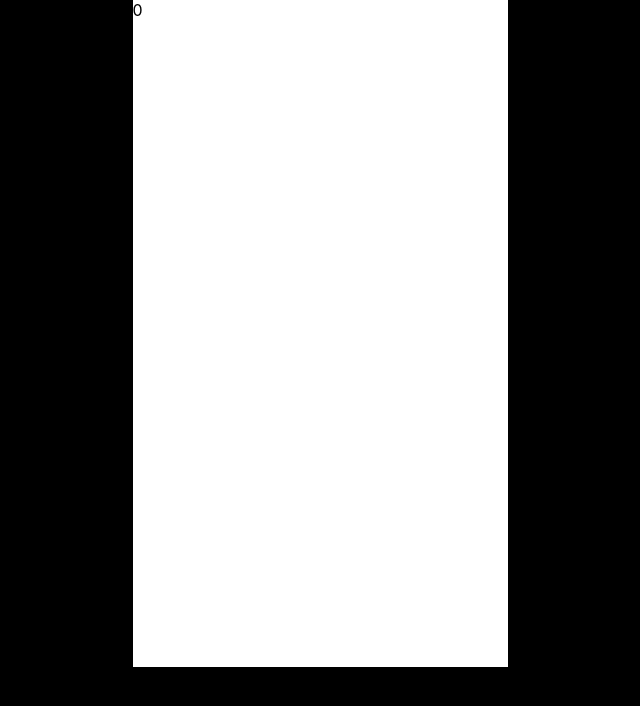
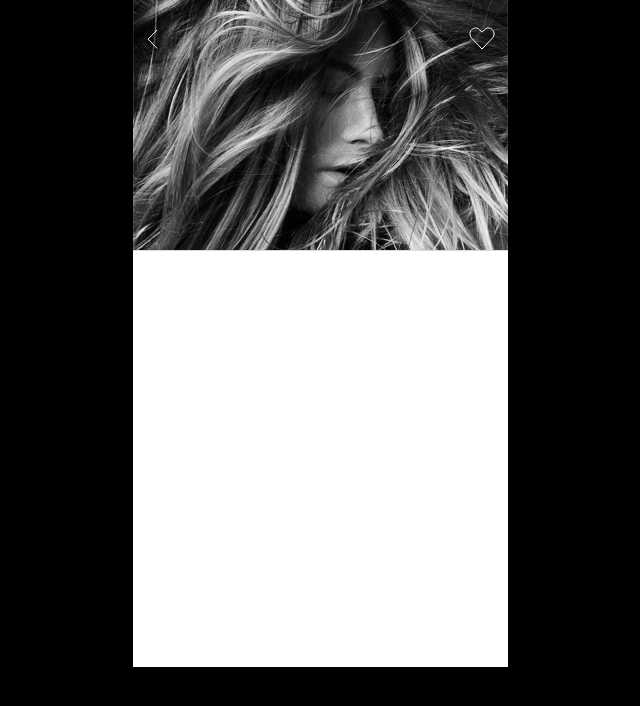
Before and after one commit to marcin505/cloudnine-test, a React (Create React App) app: page /#/salon-details/0 in a window 1280 px wide. Shown: the top 706 px of the page, without its empty margins (320-960 px from the left). Built offline with nearby package versions, Linux system fonts and the light colour scheme.

Commit message:
SalonView

```diff
--- /dev/null
+++ b/src/components/SalonView/SalonHeader/SalonHeader.tsx
@@ -0,0 +1,47 @@
+import React, { ReactElement } from 'react';
+import { Link } from 'react-router-dom';
+import styled from 'styled-components';
+import image from 'assets/image.jpg'
+import Button from 'components/common/Button/Button'
+import backIcon from 'assets/arrow-left-white2.svg';
+import heartIcon from 'assets/heart.svg'
+
+const SalonHeaderWrapper = styled.section`
+  display: flex;
+  flex-direction: column;
+  height: 251px;
+  background-image: url(${image});
+`;
+
+const Buttons = styled.section`
+  align-items: flex-end;
+  display: flex;
+  height: 36px;
+  justify-content: space-between;
+  padding: 23px 13px 8px 10px;
+`;
+
+const BackButton = styled(Link)`
+  text-align: left;
+  width: 30px;
+`;
+
+const HeartButton = styled(Button)`
+  text-align: right;
+  margin-bottom: 4px;
+`;
+
+const SalonHeader = (): ReactElement => (
+  <SalonHeaderWrapper>
+    <Buttons>
+      <BackButton to="/" >
+        <img src={backIcon} alt="back icon" />
+      </BackButton>
+      <HeartButton>
+        <img src={heartIcon} alt="hear icon" />
+      </HeartButton>
+    </Buttons>
+  </SalonHeaderWrapper>
+);
+
+export default SalonHeader;
--- a/src/components/SalonView/SalonView.tsx
+++ b/src/components/SalonView/SalonView.tsx
@@ -1,17 +1,21 @@
 import React, { ReactElement } from 'react';
-import { useParams } from 'react-router-dom';
 import styled from 'styled-components';
-import { ParamsType } from 'types';
+// import { useParams } from 'react-router-dom';
+// import { ParamsType } from 'types';
+import SalonHeader from './SalonHeader/SalonHeader';
 
-const ListViewWrapper = styled.section`
+const SalonViewWrapper = styled.section`
   background: #fff;
   height: 667px;
 `;
 
 const SalonView = (): ReactElement => {
-  const { salonId }: ParamsType = useParams();
+  // const { salonId }: ParamsType = useParams();
 
-  return <ListViewWrapper>{salonId}</ListViewWrapper>;
+  return (
+    <SalonViewWrapper>
+      <SalonHeader />
+    </SalonViewWrapper>);
 };
 
 export default SalonView;
--- a/src/components/SalonsListView/Header/Header.tsx
+++ b/src/components/SalonsListView/Header/Header.tsx
@@ -2,6 +2,7 @@ import React, { ReactElement } from 'react';
 import styled from 'styled-components';
 import backIcon from 'assets/arrow-left.svg';
 import filter from 'assets/filter.svg';
+import Button from 'components/common/Button/Button';
 
 interface HeaderProps {
   heading: string;
@@ -14,6 +15,14 @@ const HeaderWrapper = styled.section`
   height: 30px;
   justify-content: space-between;
   padding: 25px 15px 8px;
+`;
+
+const BackButton = styled(Button)`
+  text-align: left;
+`;
+
+const FilterButton = styled(Button)`
+  text-align: right;
 `;
 
 const Heading = styled.h1`
@@ -29,25 +38,16 @@ const Heading = styled.h1`
   text-align: center;
 `;
 
-const Button = styled.button`
-  background: none;
-  cursor: pointer;
-  width: 20px;
-  height: 20px;
-  padding: 0;
-  border: 0;
-`;
-
 const Header = ({ heading }: HeaderProps): ReactElement => {
   return (
     <HeaderWrapper>
-      <Button>
-        <img src={backIcon} alt="" />
-      </Button>
+      <BackButton>
+        <img src={backIcon} alt="back button" />
+      </BackButton>
       <Heading>{heading}</Heading>
-      <Button>
-        <img src={filter} alt="filter icon" />
-      </Button>
+      <FilterButton>
+        <img src={filter} alt="filter button" />
+      </FilterButton>
     </HeaderWrapper>
   );
 };
--- /dev/null
+++ b/src/components/common/Button/Button.tsx
@@ -0,0 +1,16 @@
+
+import styled from 'styled-components';
+
+const Button = styled.button`
+background: none;
+cursor: pointer;
+width: 30px;
+height: 30px;
+padding: 0;
+border: 0;
+&:focus {
+  outline:none;
+}
+`;
+
+export default Button;
```
Also changed, not shown: src/assets/arrow-left-white2.svg (added).
